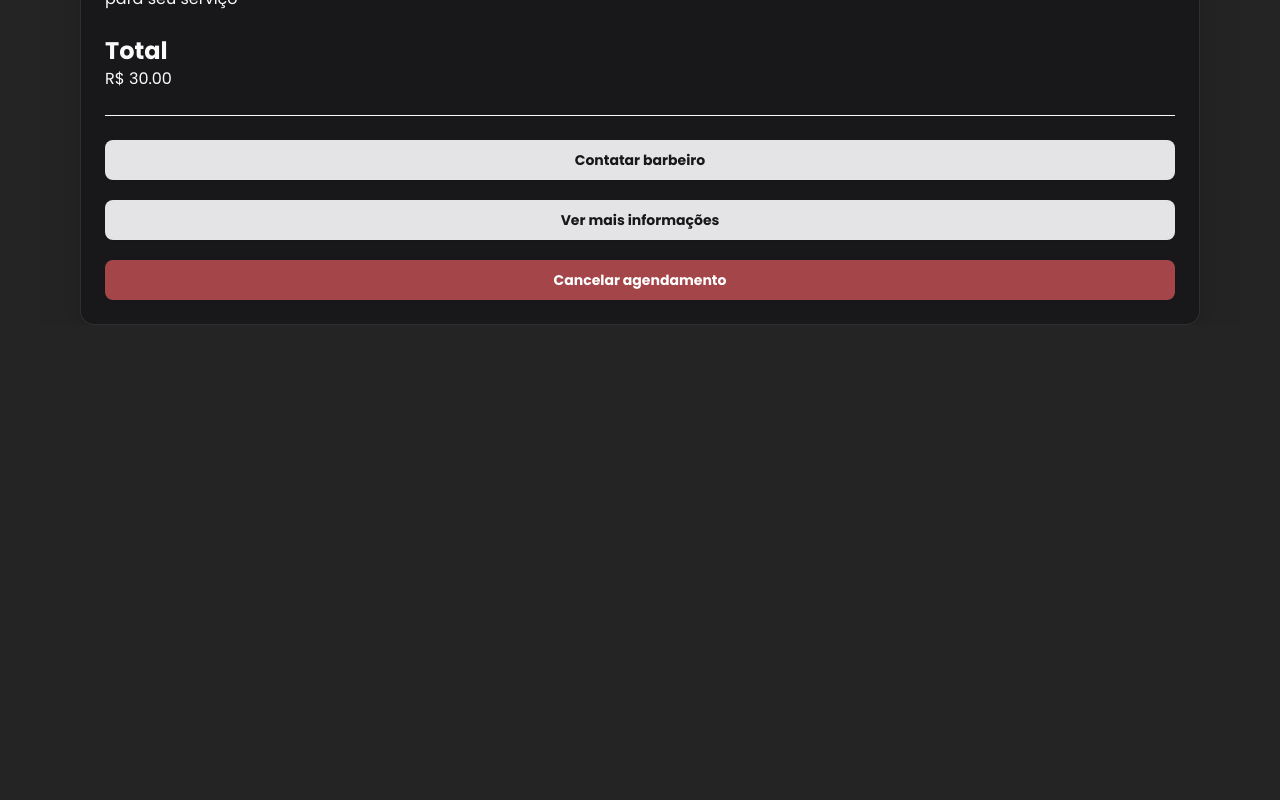
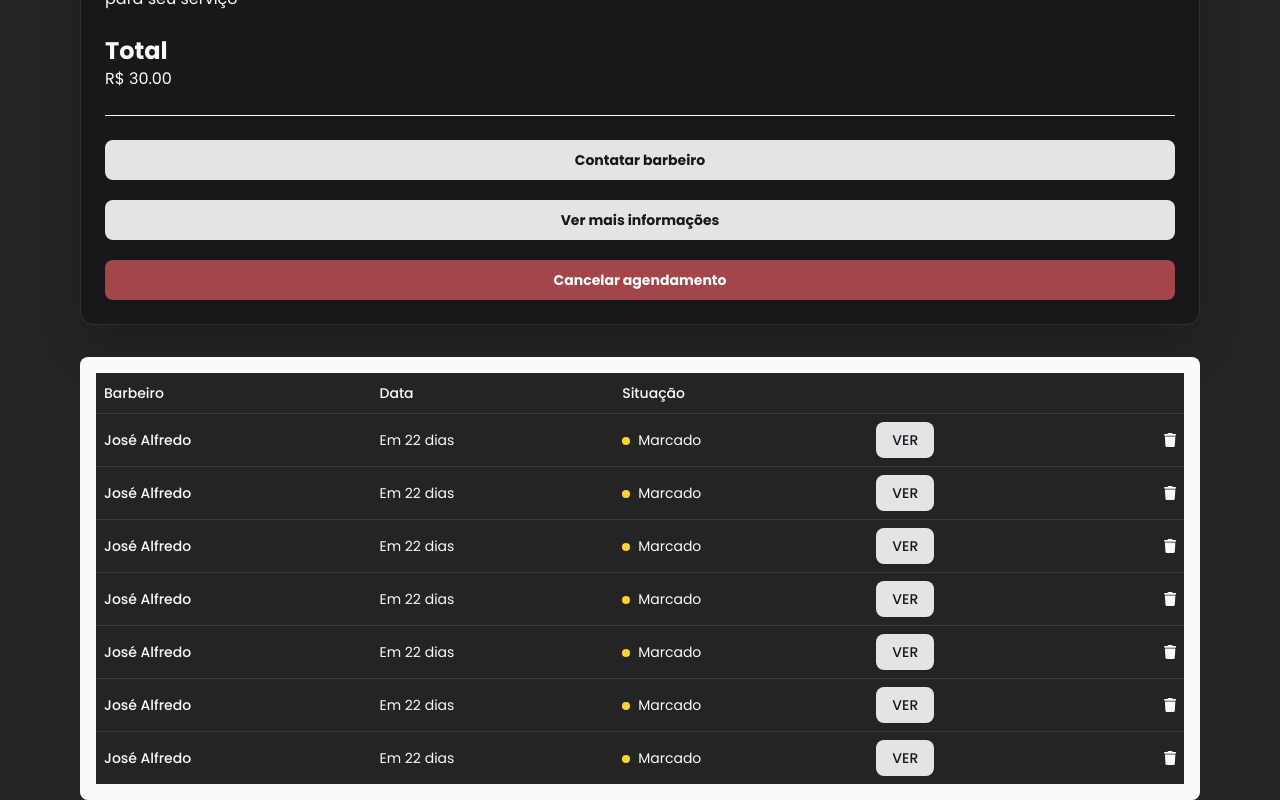
Before and after one commit to Pedro-R1beiro/sistema_barbearia, a React (Vite) app in the folder client/: page /dashboard in a window 1280 px wide. Shown: the part 740-1540 px from the top of the page. Before the commit the page ends 1065 px from the top, so only its background shows below. Built offline with nearby package versions, Linux system fonts and the light colour scheme.

Commit message:
feat: Customer dashboard scheduling tables

```diff
--- a/client/src/pages/app/user/UserDashboard.tsx
+++ b/client/src/pages/app/user/UserDashboard.tsx
@@ -5,6 +5,7 @@ import { faWhatsapp } from "@fortawesome/free-brands-svg-icons";
 import { faCalendarDays, faScissors } from "@fortawesome/free-solid-svg-icons";
 import { FontAwesomeIcon } from "@fortawesome/react-fontawesome";
 import { NextAppointment } from "./components/NextAppointment";
+import { AppointmentsTable } from "./components/AppointmentsTable";
 
 export default function UserDashboard() {
   return (
@@ -48,6 +49,9 @@ export default function UserDashboard() {
       <div className="mt-8">
         <NextAppointment />
       </div>
+      <div className="bg-foreground text-background mt-8 rounded-md p-4">
+        <AppointmentsTable />
+      </div>
     </>
   );
 }
--- /dev/null
+++ b/client/src/pages/app/user/components/AppointmentsTable.tsx
@@ -0,0 +1,97 @@
+import { Button } from "@/components/ui/button";
+import {
+  Table,
+  TableBody,
+  TableCell,
+  TableHead,
+  TableHeader,
+  TableRow,
+} from "@/components/ui/table";
+import { faTrash } from "@fortawesome/free-solid-svg-icons";
+import { FontAwesomeIcon } from "@fortawesome/react-fontawesome";
+
+const invoices = [
+  {
+    invoice: "INV001",
+    paymentStatus: "Paid",
+    totalAmount: "$250.00",
+    paymentMethod: "Credit Card",
+  },
+  {
+    invoice: "INV002",
+    paymentStatus: "Pending",
+    totalAmount: "$150.00",
+    paymentMethod: "PayPal",
+  },
+  {
+    invoice: "INV003",
+    paymentStatus: "Unpaid",
+    totalAmount: "$350.00",
+    paymentMethod: "Bank Transfer",
+  },
+  {
+    invoice: "INV004",
+    paymentStatus: "Paid",
+    totalAmount: "$450.00",
+    paymentMethod: "Credit Card",
+  },
+  {
+    invoice: "INV005",
+    paymentStatus: "Paid",
+    totalAmount: "$550.00",
+    paymentMethod: "PayPal",
+  },
+  {
+    invoice: "INV006",
+    paymentStatus: "Pending",
+    totalAmount: "$200.00",
+    paymentMethod: "Bank Transfer",
+  },
+  {
+    invoice: "INV007",
+    paymentStatus: "Unpaid",
+    totalAmount: "$300.00",
+    paymentMethod: "Credit Card",
+  },
+];
+
+export function AppointmentsTable() {
+  return (
+    <Table>
+      <TableHeader>
+        <TableRow>
+          <TableHead className="bg-background">Barbeiro</TableHead>
+          <TableHead className="bg-background">Data</TableHead>
+          <TableHead className="bg-background">Situação</TableHead>
+          <TableHead className="bg-background"></TableHead>
+          <TableHead className="bg-background"></TableHead>
+          <TableHead className="bg-background text-right"></TableHead>
+        </TableRow>
+      </TableHeader>
+      <TableBody className="bg-foreground">
+        {invoices.map((invoice) => (
+          <TableRow
+            key={invoice.invoice}
+            className="text-foreground border-spacing-6"
+          >
+            <TableCell className="bg-background font-medium">
+              José Alfredo
+            </TableCell>
+            <TableCell className="bg-background">Em 22 dias</TableCell>
+            <TableCell className="bg-background">
+              <div className="mr-2 inline-block h-2 w-2 rounded-full bg-amber-300"></div>
+              Marcado
+            </TableCell>
+            <TableCell className="bg-background">
+              <Button>VER</Button>
+            </TableCell>
+            <TableCell className="bg-background"></TableCell>
+            <TableCell className="bg-background text-right">
+              <FontAwesomeIcon icon={faTrash} />
+            </TableCell>
+          </TableRow>
+        ))}
+      </TableBody>
+    </Table>
+  );
+}
```
